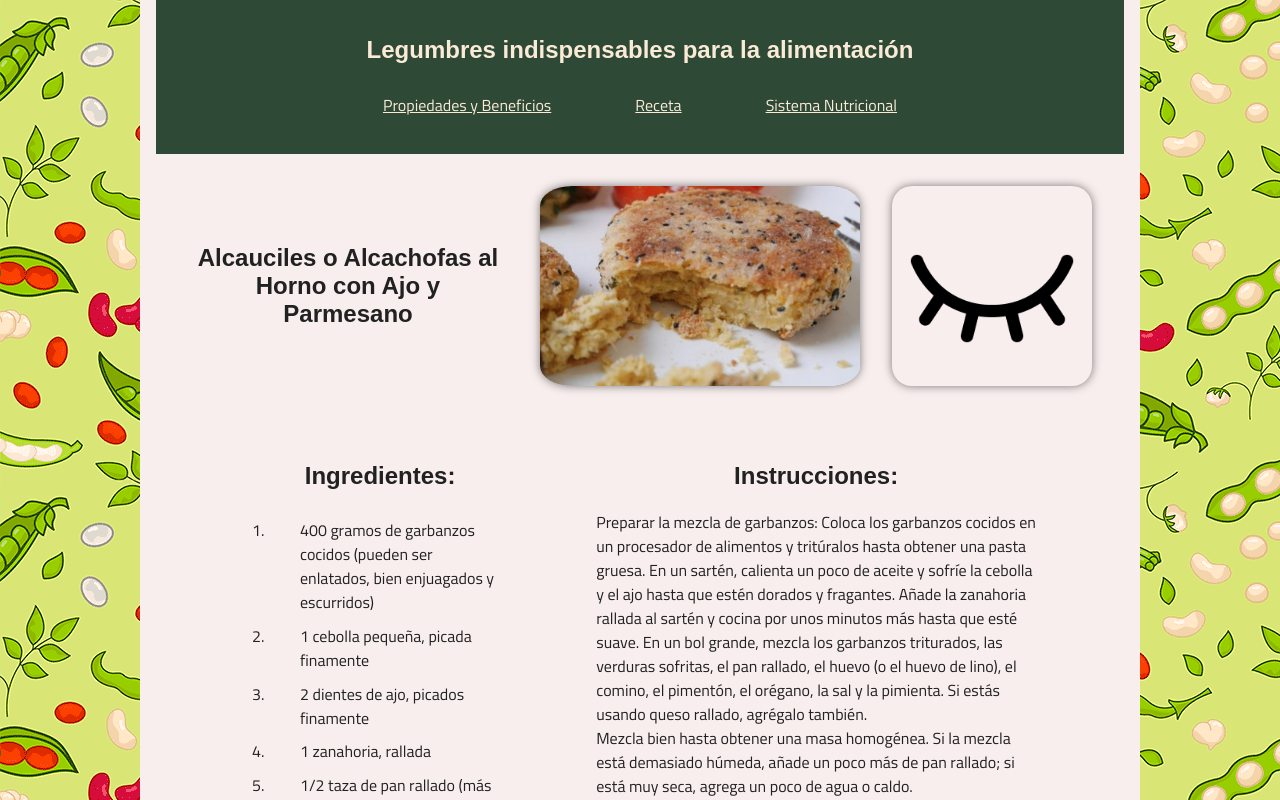
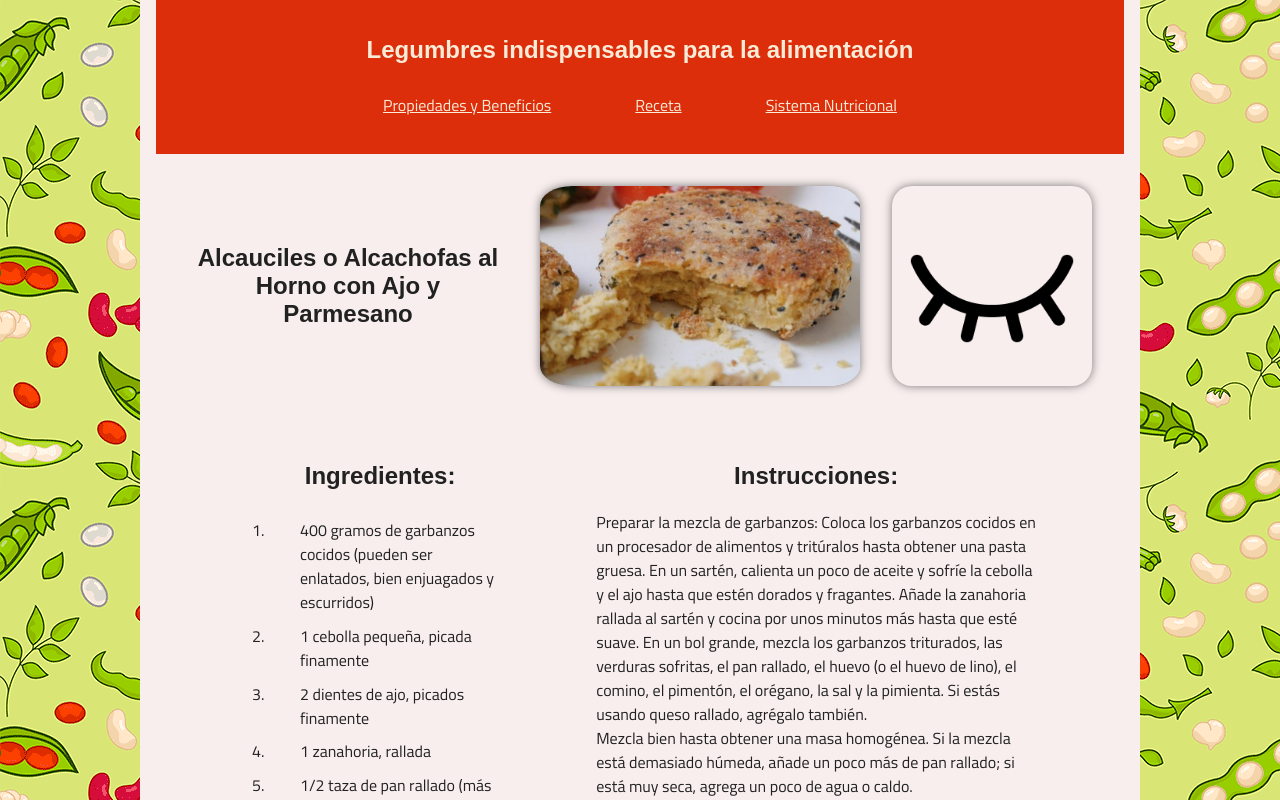
Before and after one commit to MateoRo2003/repo2, a plain HTML site: page parcial-anni/receta.html in a window 1280 px wide. Shown: the top 800 px of the page. Drawn offline with Linux system fonts and the light colour scheme.

Commit message:
edite el estilo de color del css

```diff
--- a/parcial-anni/css/estilos.css
+++ b/parcial-anni/css/estilos.css
@@ -23,7 +23,7 @@ body {
 
 header,
 footer {
-  background: rgb(47, 73, 55);
+  background: rgb(220, 46, 11);
   color: antiquewhite;
   padding: 1em;
   text-align: center;
```
